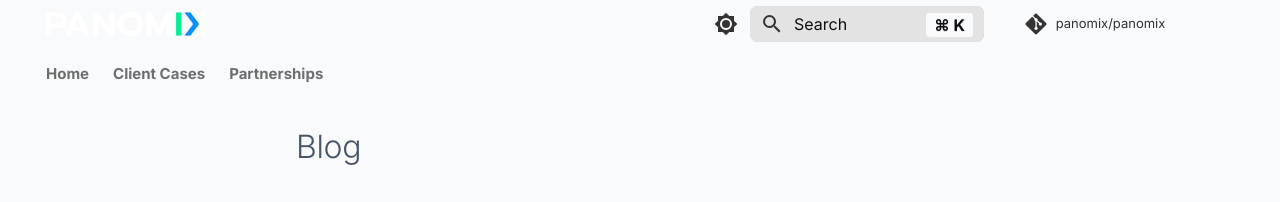
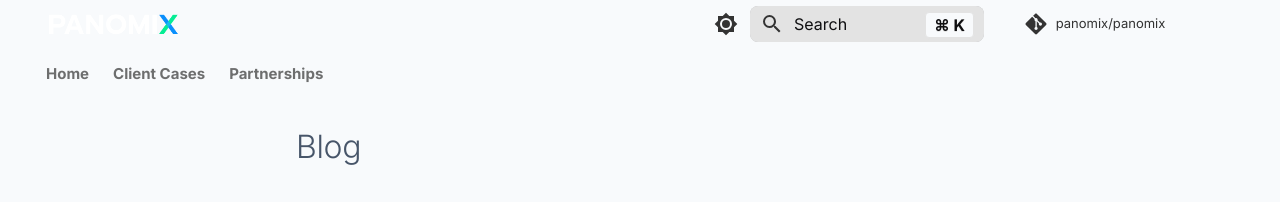
Before and after one commit to panomix/panomix, an MkDocs documentation site: the page built from docs/blog/index.md, in a window 1280 px wide. Shown: the top 202 px of the page. Built offline with MkDocs 1.6.1 and Material for MkDocs 9.7.7, drawn with Linux system fonts in a browser that asks for light colours; comment, search, counter and statistics services are not loaded.

Commit message:
Update mkdocs.yml

```diff
--- a/mkdocs.yml
+++ b/mkdocs.yml
@@ -53,7 +53,7 @@ nav:
 theme:
   name: material
   custom_dir: docs/theme
-  logo: assets/whitelogo.png
+  logo: assets/logo.png
   favicon: assets/favicon.ico
   font:
     text: Inter
```
